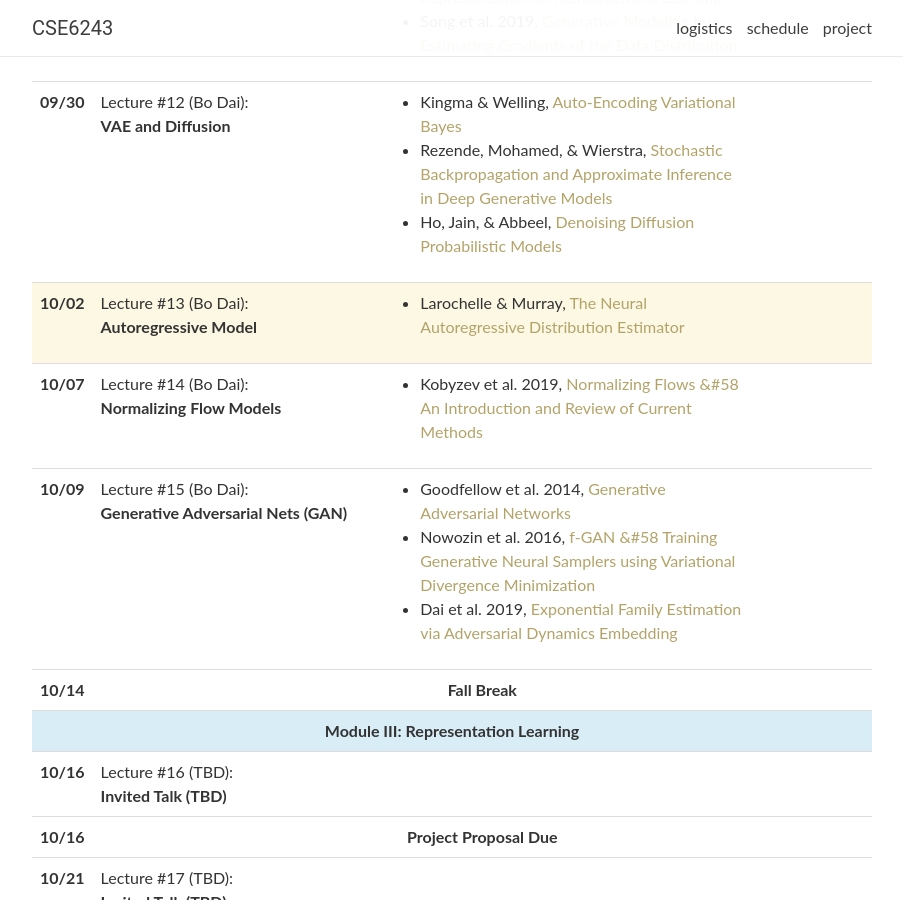
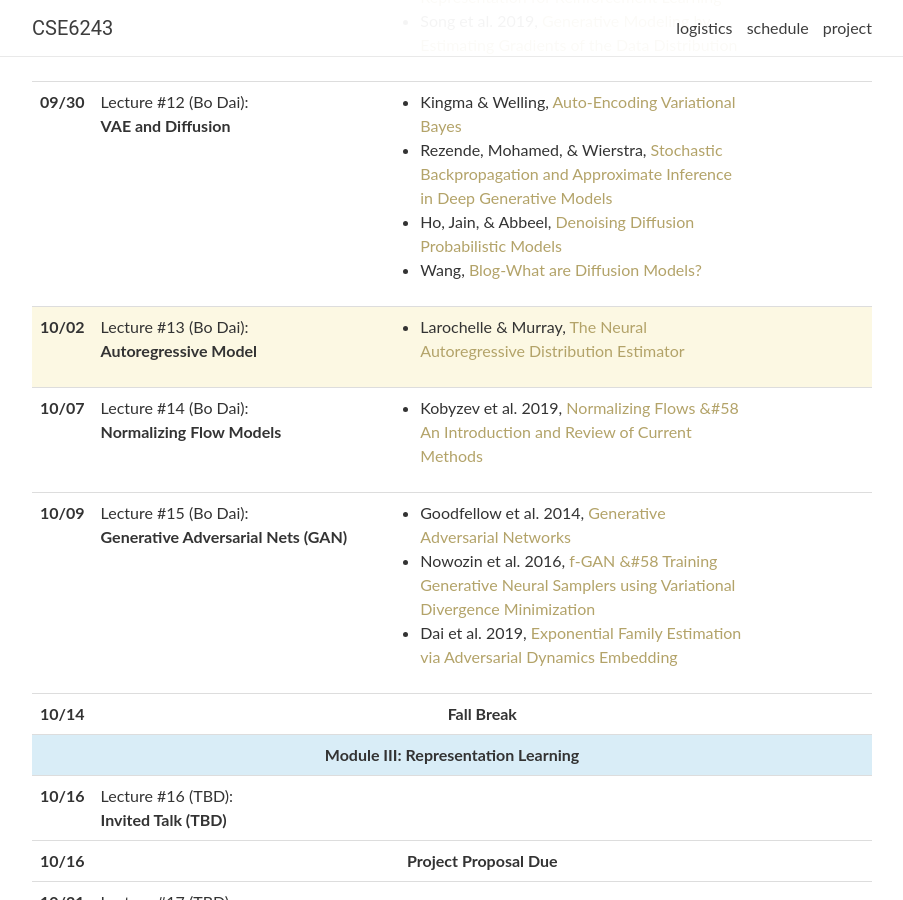
Before and after one commit to Bo-Dai/CSE6243-fall2024, a Jekyll site: the page built from _pages/lectures.md, in a window 1280 px wide and 900 px high, scrolled down 1675 px. Shown: the whole window, without its empty margins (188-1091 px from the left). Built offline with Jekyll 4.4.1, drawn with Linux system fonts in a browser that asks for light colours.

Commit message:
Update lectures.yml

```diff
--- a/_data/lectures.yml
+++ b/_data/lectures.yml
@@ -140,7 +140,7 @@
      - Kingma & Welling, <a href="https://arxiv.org/abs/1312.6114" target="_blank">Auto-Encoding Variational Bayes</a>
      - Rezende, Mohamed, & Wierstra, <a href="https://arxiv.org/abs/1401.4082" target="_blank">Stochastic Backpropagation and Approximate Inference in Deep Generative Models</a>
      - Ho, Jain, & Abbeel, <a href="https://arxiv.org/abs/2006.11239" target="_blank">Denoising Diffusion Probabilistic Models</a>
-
+     - Wang, <a href="https://lilianweng.github.io/posts/2021-07-11-diffusion-models/"> Blog-What are Diffusion Models?</a>
 
 - date: 10/02
   lecturer: Bo Dai
```
